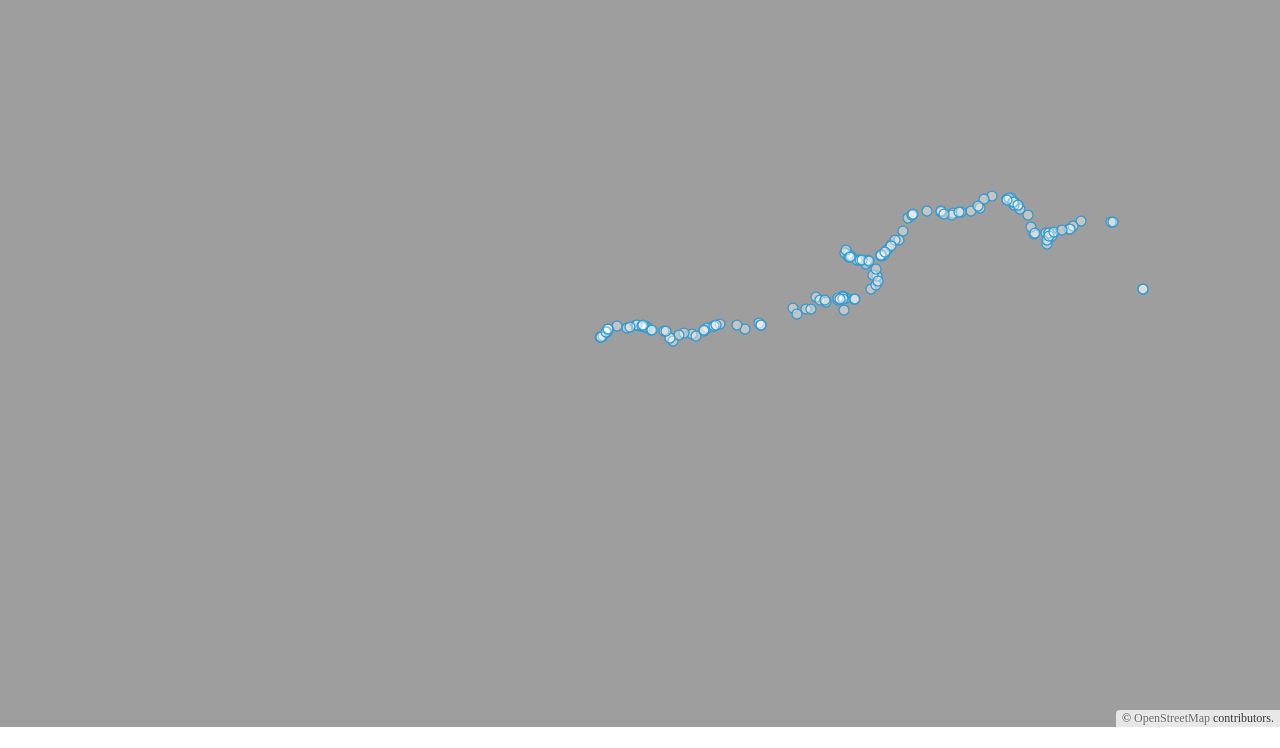
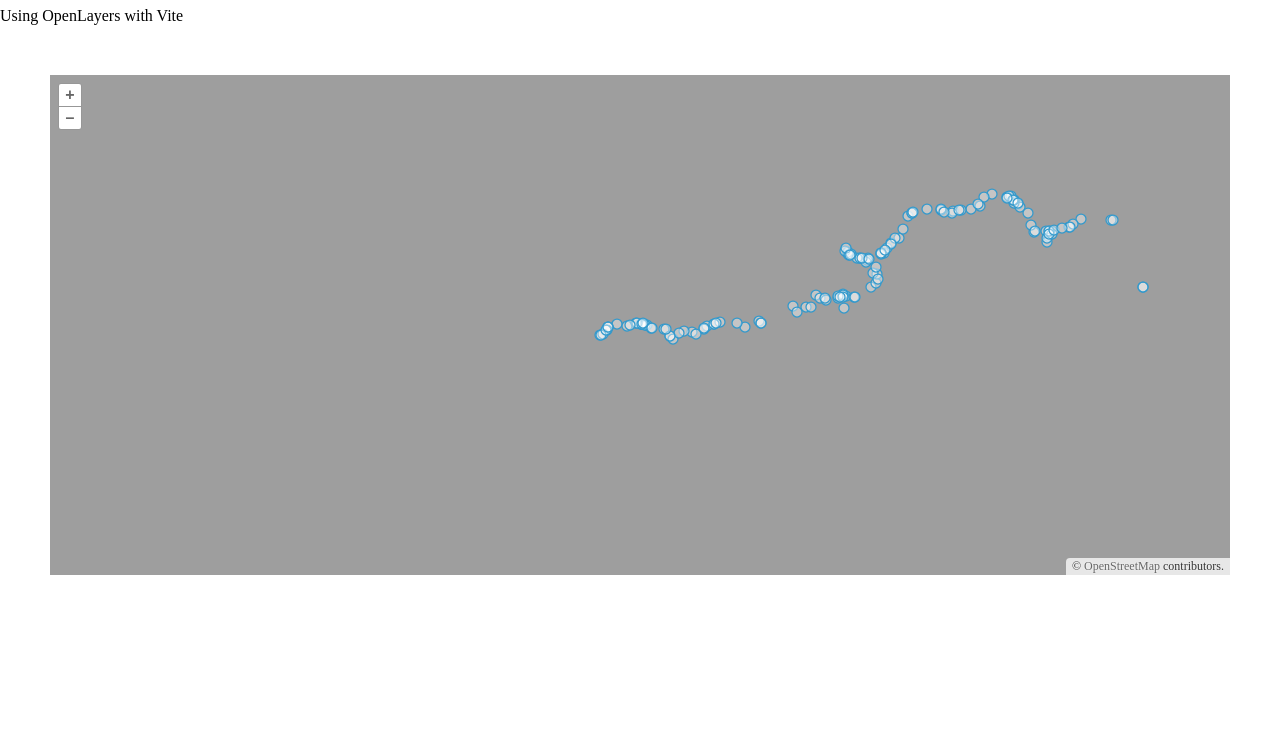
Before and after one commit to ivanoats/ndwt-ol, a website built with Vite: page index.html in a window 1280 px wide. Shown: the part 73-821 px from the top of the page. Built offline with nearby package versions, Linux system fonts and the light colour scheme; files whose address does not match are found by name.

Commit message:
feat: clean up code

```diff
--- a/main.js
+++ b/main.js
@@ -14,9 +14,7 @@ const source = new VectorSource({
   format: new GeoJSON(),
 });
 
-const hoodRiver =  fromLonLat([45.7068,-121.5281]);
-console.log('hoodRiver', hoodRiver);
-
+const hoodRiver =  fromLonLat([-121.5281, 45.7068]);
 
 const map = new Map({
   target: 'map',
@@ -29,7 +27,7 @@ const map = new Map({
     })
   ],
   view: new View({
-    center: fromLonLat([-121.5281, 45.7068]),
+    center: hoodRiver,
     zoom: 7
   })
 });
--- a/style.css
+++ b/style.css
@@ -5,8 +5,9 @@ html, body {
   height: 100%;
 }
 #map {
-  position: absolute;
-  top: 0;
-  bottom: 0;
-  width: 100%;
+  min-width: 600px;
+  min-height: 500px;
+  margin: 50px;
+  height: 500px;
+  width: "100%";
 }
```
